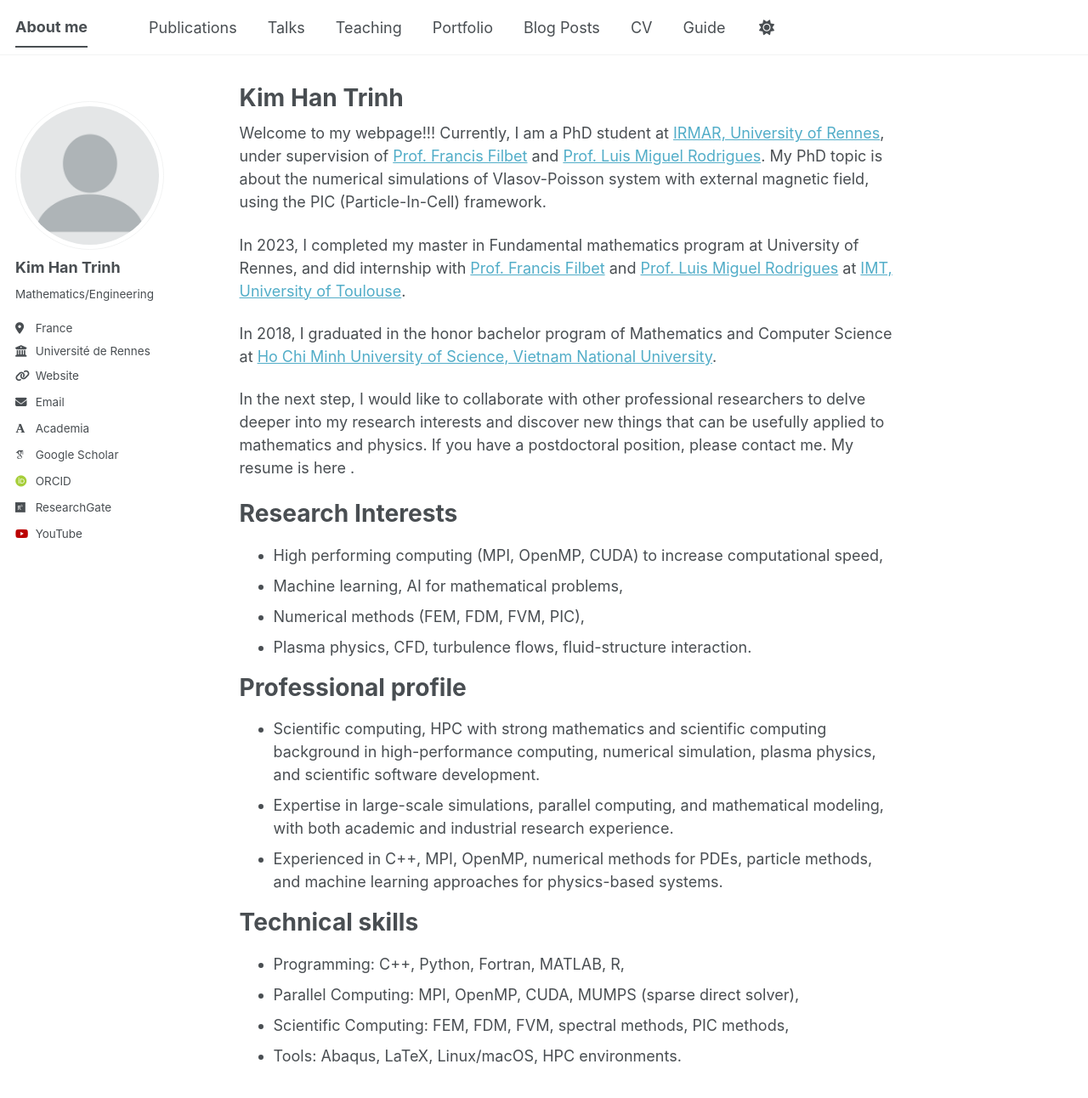
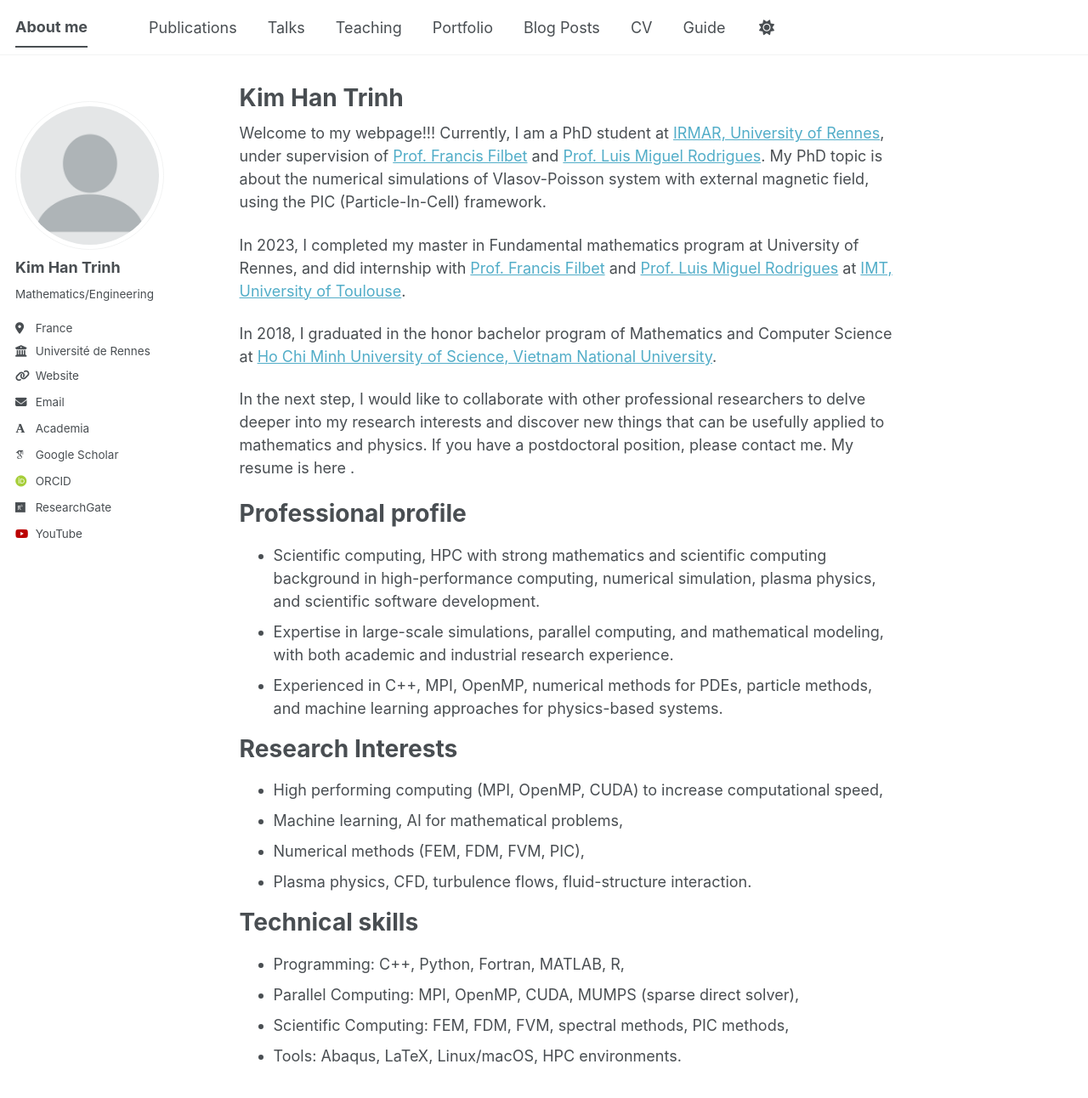
Before and after one commit to khtrinh96/khtrinh96.github.io, a Jekyll site: the page built from _pages/about.md, in a window 1280 px wide and 1301 px high. Shown: the top 1292 px of the window at 85% size. Built offline with Jekyll 4.4.1, drawn with Linux system fonts in a browser that asks for light colours; some web fonts are replaced; a script bundle is joined from its source files by our own code; library files that are not in the unit come from our copies; part of the change alters nothing that is shown.

Commit message:
Update about.md

```diff
--- a/_pages/about.md
+++ b/_pages/about.md
@@ -14,6 +14,14 @@ In 2018, I graduated in the honor bachelor program of Mathematics and Computer S
 
 In the next step, I would like to collaborate with other professional researchers to delve deeper into my research interests and discover new things that can be usefully applied to mathematics and physics. If you have a postdoctoral position, please contact me. My resume is here .
 
+Professional profile
+=====================
+
+- Scientific computing, HPC with strong mathematics and scientific computing background in high-performance computing, numerical simulation, plasma physics, and scientific software development.
+- Expertise in large-scale simulations, parallel computing, and mathematical modeling, with both academic and industrial research experience.
+- Experienced in C++, MPI, OpenMP, numerical methods for PDEs, particle methods, and machine learning approaches for physics-based systems.
+
+
 Research Interests
 ==================
 
@@ -22,13 +30,6 @@ Research Interests
 - Numerical methods (FEM, FDM, FVM, PIC),
 - Plasma physics, CFD, turbulence flows, fluid-structure interaction.
 
-Professional profile
-=====================
-
-- Scientific computing, HPC with strong mathematics and scientific computing background in high-performance computing, numerical simulation, plasma physics, and scientific software development.
-- Expertise in large-scale simulations, parallel computing, and mathematical modeling, with both academic and industrial research experience.
-- Experienced in C++, MPI, OpenMP, numerical methods for PDEs, particle methods, and machine learning approaches for physics-based systems.
-
 Technical skills
 ======================
 
```
